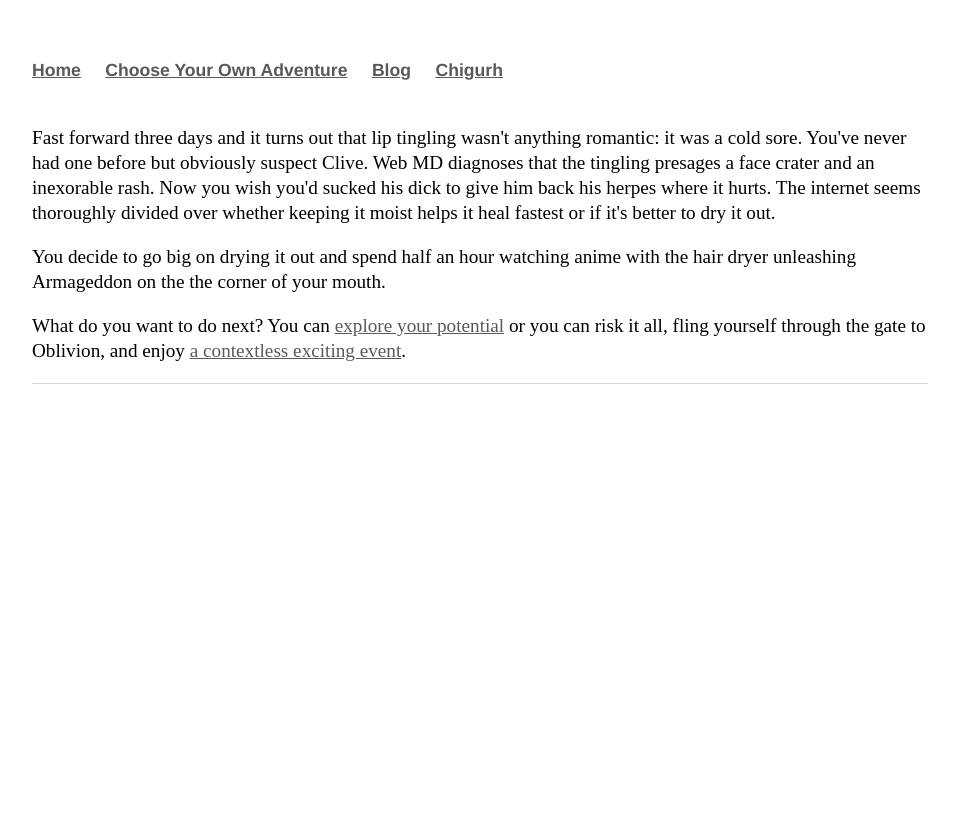
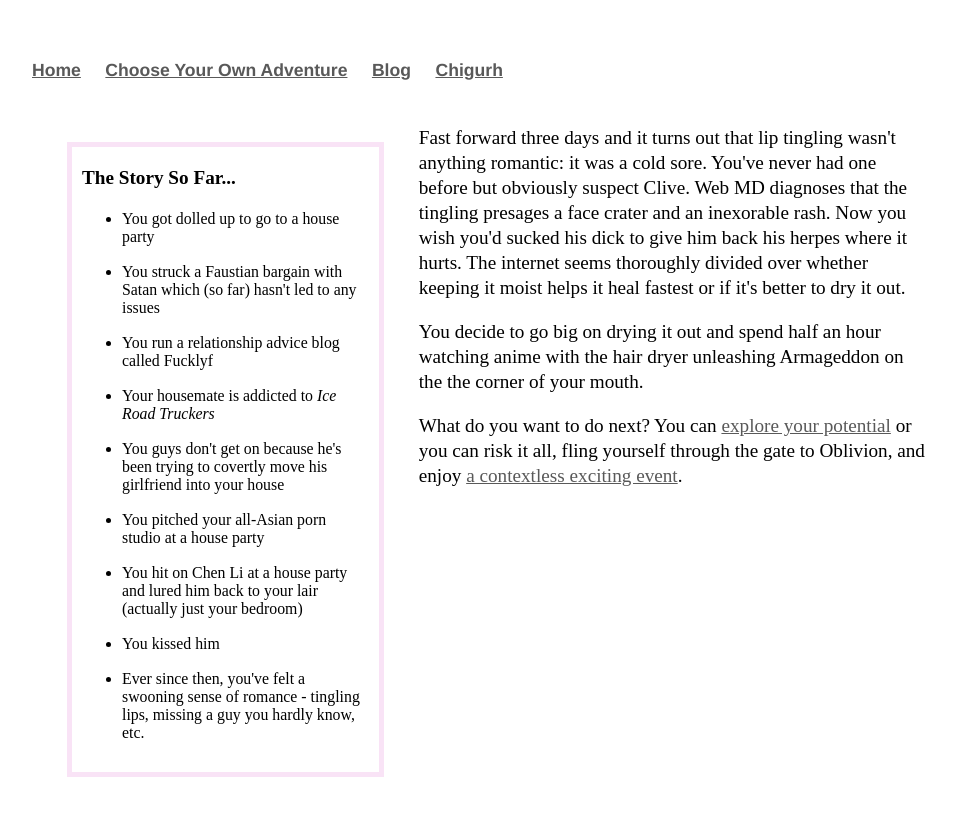
Before and after one commit to Pinelife/pinelife.github.io, a Jekyll site: the page Hellhole/Room8.html, which Jekyll copies as it is, in a window 1280 px wide. Shown: the top 816 px of the page, without its empty margins (160-1116 px from the left). Built offline with Jekyll 4.4.1, drawn with Linux system fonts in a browser that asks for light colours.

Commit message:
Update Room8.html

```diff
--- a/Hellhole/Room8.html
+++ b/Hellhole/Room8.html
@@ -1,7 +1,42 @@
----
-layout: default
-title: Pinelife
----
+<head>
+			<title>Hellhole</title>
+			<link rel="stylesheet" type="text/css" href="/css/main.css">
+</head>
+		<body>
+			<nav>
+	    		<ul>
+	        	<li><a href="/">Home</a></li>
+	        	<li><a href="/Hellhole">Choose Your Own Adventure</a></li>
+        		<li><a href="http://pinelife3.tumblr.com">Blog</a></li>
+			<li><a href="/Chigurh">Chigurh</a></li>
+	    		</ul>
+			</nav>
+
+
+<div class="left">
+    <p>
+    <b>The Story So Far...</b>
+    <ul>
+      <li>You got dolled up to go to a house party</li>
+      </br>
+  <li>You struck a Faustian bargain with Satan which (so far) hasn't led to any issues</i></li>
+  </br>
+ <li>You run a relationship advice blog called Fucklyf</i></li>
+  </br>
+<li>Your housemate is addicted to <i>Ice Road Truckers</i></li>
+  </br>
+<li>You guys don't get on because he's been trying to covertly move his girlfriend into your house</i></li>
+<br/>
+<li>You pitched your all-Asian porn studio at a house party</li>
+  </br>
+<li>You hit on Chen Li at a house party and lured him back to your lair (actually just your bedroom)</li>
+  </br>
+<li>You kissed him</li>
+  </br>
+<li>Ever since then, you've felt a swooning sense of romance - tingling lips, missing a guy you hardly know, etc.</li>
+   </ul>
+    </p>
+</div>
 <p>
 Fast forward three days and it turns out that lip tingling wasn't anything romantic: it was a cold sore. You've never had one before but obviously suspect Clive.
   Web MD diagnoses that the tingling presages a face crater and an inexorable rash. Now you wish you'd sucked his dick to give him back his herpes where it hurts.
```
